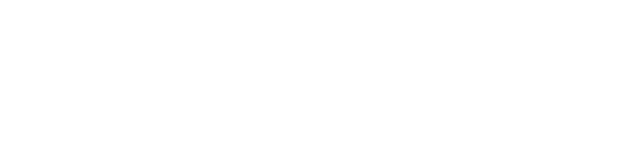
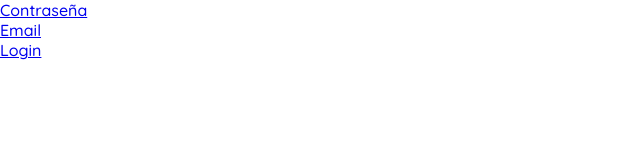
Before and after one commit to LuisAndrino/YardSale, a plain HTML site: page index.html in a window 1280 px wide. Shown: the whole page, without its empty margins (0-640 px from the left). Drawn offline with Linux system fonts and the light colour scheme.

Commit message:
index creado

```diff
--- a/index.html
+++ b/index.html
@@ -11,6 +11,10 @@
     <link href="https://fonts.googleapis.com/css2?family=Quicksand:wght@300;500;700&display=swap" rel="stylesheet">
 </head>
 <body>
-
+    <ul>
+        <li><a href="contraseña.html">Contraseña</a></li>
+        <li><a href="email.html">Email</a></li>
+        <li><a href="login.html">Login</a></li>
+    </ul>
 </body>
 </html>
```
